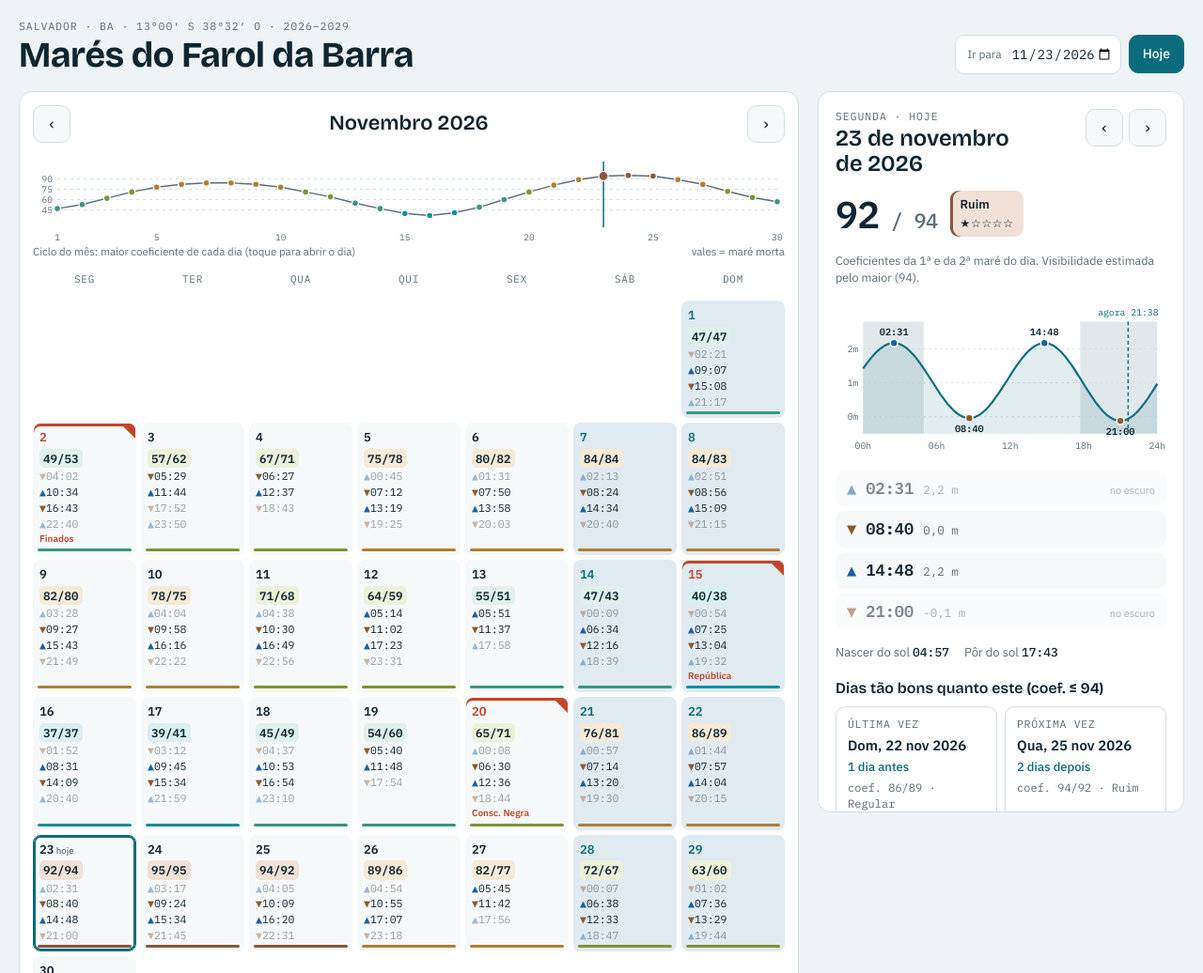
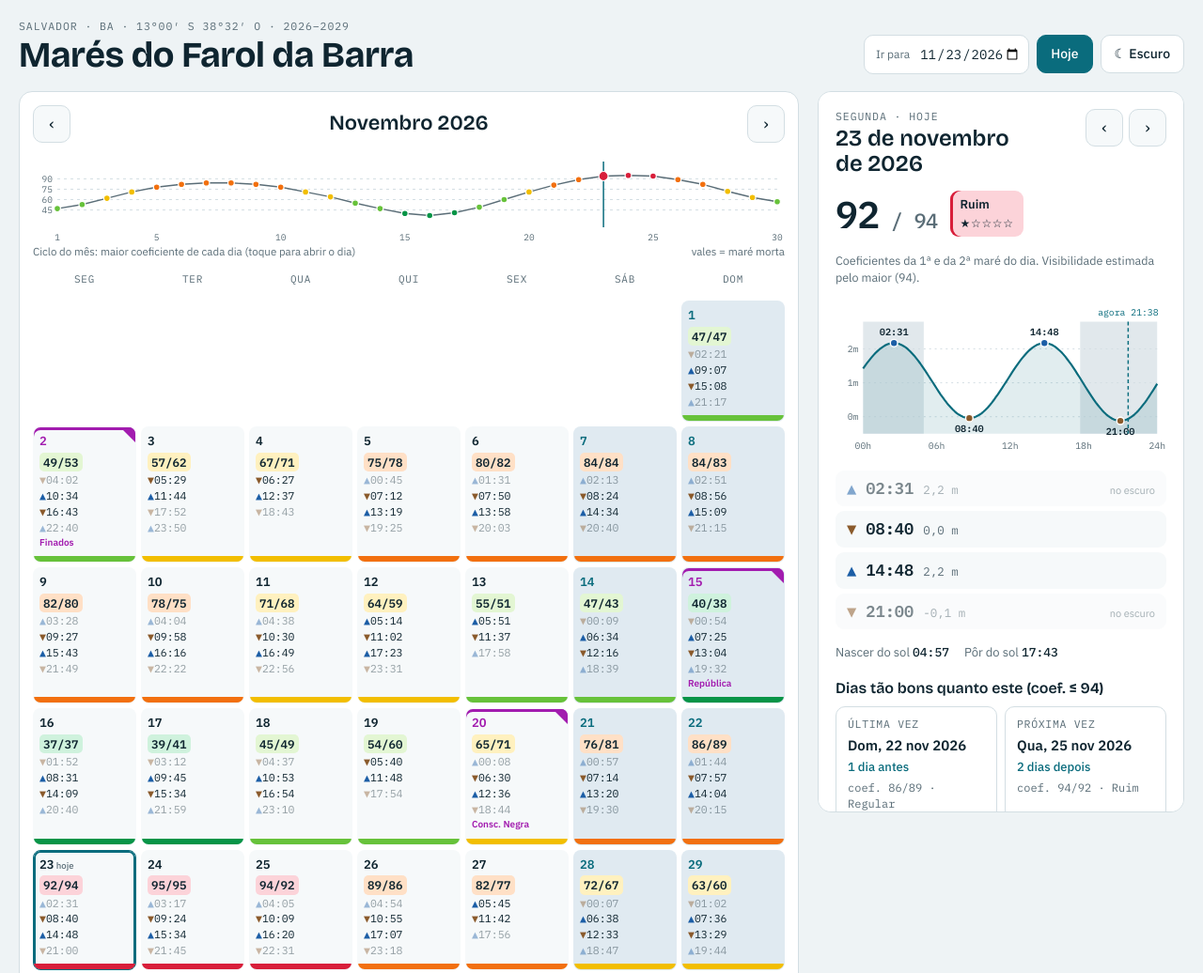
Before and after one commit to danielbranda0/mares-farol-da-barra, a plain HTML site: page index.html in a window 1280 px wide. Shown: the top 1036 px of the page at 94% size. Drawn offline with nearby package versions, Linux system fonts and the light colour scheme.

Commit message:
Tema claro como padrão com alternador no topo; escala de visibilidade mais vívida
Co-Authored-By: Claude Opus 5.5 <noreply@anthropic.com>
Claude-Session: https://claude.ai/code/session_01VhmVWuM26KnBCtLMFuKFcq

```diff
--- a/index.html
+++ b/index.html
@@ -12,6 +12,7 @@
 <link rel="apple-touch-icon" href="icon-180.png">
 <link rel="icon" type="image/png" sizes="192x192" href="icon-192.png">
 <link rel="manifest" href="manifest.webmanifest">
+<script>(function(){var t="light";try{t=localStorage.getItem("mares-tema")||"light"}catch(e){}document.documentElement.setAttribute("data-theme",t==="dark"?"dark":"light")})();</script>
 <style>html{color-scheme:light}:root{padding-top:env(safe-area-inset-top,0px);padding-bottom:env(safe-area-inset-bottom,0px)}body{margin:0}img{max-width:100%}[hidden]{display:none!important}</style>
 <title>Marés do Farol da Barra</title>
 <link rel="preconnect" href="https://fonts.googleapis.com">
@@ -23,27 +24,19 @@
   --bg:#EEF3F5; --surface:#FFFFFF; --surface-2:#F6F9FA; --ink:#0F2530; --muted:#5A6D77; --line:#D3DEE3;
   --accent:#0A6C7D; --accent-ink:#FFFFFF; --night:#E1E8EC; --curve:#0A6C7D; --curve-fill:rgba(10,108,125,.12);
   --up:#1C5EA6; --down:#8A5A2B;
-  --we:#E0EAF1; --hol:#C2462A; --holt:#FBE3DC; --pf:#A8711A; --pft:#F7ECD6;
-  --v1:#138FA1; --v1t:#D9EFF2; --v2:#3A957F; --v2t:#E0F0EA; --v3:#7F9433; --v3t:#EDF1DA; --v4:#B07F33; --v4t:#F5EAD7; --v5:#8A5639; --v5t:#F0E0D6;
+  --we:#E0EAF1; --hol:#A21CAF; --holt:#F6DDF7; --pf:#4F56D9; --pft:#E2E4FB;
+  --v1:#079447; --v1t:#CFF2DD; --v2:#67C23A; --v2t:#E3F6D3; --v3:#F2BE00; --v3t:#FFF1BF; --v4:#F2700F; --v4t:#FFE0C6; --v5:#D81E3A; --v5t:#FCD3D9;
   --shadow:0 1px 2px rgba(15,37,48,.06),0 8px 24px rgba(15,37,48,.08);
   --f-display:"Bricolage Grotesque","Segoe UI",system-ui,sans-serif;
   --f-body:"IBM Plex Sans","Segoe UI",system-ui,sans-serif;
   --f-mono:"IBM Plex Mono",Consolas,"Courier New",monospace;
 }
-@media (prefers-color-scheme: dark){:root:not([data-theme="light"]){
-  --we:#18323D; --hol:#F0846A; --holt:#3E2119; --pf:#E2B05C; --pft:#3A2D16;
+:root[data-theme="dark"]{
+  --we:#18323D; --hol:#EB7CF0; --holt:#3A1838; --pf:#9EA4FF; --pft:#23264A;
   --bg:#09151B; --surface:#10212A; --surface-2:#0D1C24; --ink:#E2EEF2; --muted:#8FA4AE; --line:#233841;
   --accent:#4FC0D0; --accent-ink:#06222A; --night:#0A171D; --curve:#4FC0D0; --curve-fill:rgba(79,192,208,.14);
   --up:#80B4F2; --down:#DAA571;
-  --v1:#4CC5D5; --v1t:#113940; --v2:#66C6AD; --v2t:#14352E; --v3:#B3C86A; --v3t:#2A3318; --v4:#DCAD62; --v4t:#3A2D16; --v5:#C98C67; --v5t:#3A2418;
-  --shadow:0 1px 2px rgba(0,0,0,.3),0 8px 24px rgba(0,0,0,.35); color-scheme:dark;
-}}
-:root[data-theme="dark"]{
-  --we:#18323D; --hol:#F0846A; --holt:#3E2119; --pf:#E2B05C; --pft:#3A2D16;
-  --bg:#09151B; --surface:#10212A; --surface-2:#0D1C24; --ink:#E2EEF2; --muted:#8FA4AE; --line:#233841;
-  --accent:#4FC0D0; --accent-ink:#06222A; --night:#0A171D; --curve:#4FC0D0; --curve-fill:rgba(79,192,208,.14);
-  --up:#80B4F2; --down:#DAA571;
-  --v1:#4CC5D5; --v1t:#113940; --v2:#66C6AD; --v2t:#14352E; --v3:#B3C86A; --v3t:#2A3318; --v4:#DCAD62; --v4t:#3A2D16; --v5:#C98C67; --v5t:#3A2418;
+  --v1:#22D36B; --v1t:#0E3D24; --v2:#9AE35A; --v2t:#25391A; --v3:#FFD43B; --v3t:#3D3410; --v4:#FF8F33; --v4t:#42260E; --v5:#FF4D63; --v5t:#45171F;
   --shadow:0 1px 2px rgba(0,0,0,.3),0 8px 24px rgba(0,0,0,.35); color-scheme:dark;
 }
 *{box-sizing:border-box}
@@ -82,7 +75,7 @@ h1{font-family:var(--f-display);font-weight:700;font-size:clamp(26px,4.4vw,38px)
 /* Grade */
 .dow,.grid{display:grid;grid-template-columns:repeat(7,minmax(0,1fr));gap:4px}
 .dow span{font-family:var(--f-mono);font-size:11px;text-transform:uppercase;letter-spacing:.06em;color:var(--muted);text-align:center;padding:2px 0}
-.cell{position:relative;overflow:hidden;border:1px solid transparent;border-radius:8px;padding:5px 4px 6px;text-align:left;cursor:pointer;display:flex;flex-direction:column;gap:2px;min-width:0;min-height:96px;background:var(--surface-2);transition:transform .08s}
+.cell{position:relative;overflow:hidden;border:1px solid transparent;border-radius:8px;padding:5px 4px 11px;text-align:left;cursor:pointer;display:flex;flex-direction:column;gap:2px;min-width:0;min-height:100px;background:var(--surface-2);transition:transform .08s}
 .cell:hover{border-color:var(--line)}
 .cell:active{transform:scale(.97)}
 .cell.blank{background:transparent;cursor:default;border:0}
@@ -91,7 +84,7 @@ h1{font-family:var(--f-display);font-weight:700;font-size:clamp(26px,4.4vw,38px)
 .cell .dn{font-weight:600;font-size:12px}
 .cell .we{color:var(--accent)}
 .cell .cf{font-family:var(--f-mono);font-weight:600;font-size:11.5px;font-variant-numeric:tabular-nums;border-radius:5px;padding:1px 4px;align-self:flex-start;color:var(--ink)}
-.cell .bar{position:absolute;left:4px;right:4px;bottom:3px;height:3px;border-radius:2px}
+.cell .bar{position:absolute;left:0;right:0;bottom:0;height:6px}
 .cell .tl{font-family:var(--f-mono);font-size:10.5px;line-height:1.3;font-variant-numeric:tabular-nums;white-space:nowrap;overflow:hidden}
 .cell .tl.dk{opacity:.42}
 .up{color:var(--up)} .down{color:var(--down)}
@@ -116,7 +109,7 @@ h1{font-family:var(--f-display);font-weight:700;font-size:clamp(26px,4.4vw,38px)
 
 .legend{display:flex;flex-wrap:wrap;gap:6px 14px;font-size:12px;color:var(--muted);align-items:center}
 .legend .sw{display:inline-flex;align-items:center;gap:6px}
-.legend .sw i{width:14px;height:6px;border-radius:3px;display:inline-block}
+.legend .sw i{width:18px;height:8px;border-radius:3px;display:inline-block}
 
 /* Painel do dia */
 .detail{background:var(--surface);border:1px solid var(--line);border-radius:14px;padding:18px;display:flex;flex-direction:column;gap:16px;min-width:0}
@@ -166,7 +159,7 @@ button.cc{cursor:pointer} button.cc:hover{border-color:var(--accent)}
 .scrim{display:none}
 
 @media (min-width:700px){
-  .cell{min-height:110px;padding:6px 6px 8px}
+  .cell{min-height:114px;padding:6px 6px 12px}
   .cell .dn{font-size:13px}
   .cell .cf{font-size:12.5px}
   .cell .tl{font-size:11.5px}
@@ -187,7 +180,7 @@ button.cc{cursor:pointer} button.cc:hover{border-color:var(--accent)}
   .scrim.open{opacity:1;pointer-events:auto}
 }
 @media (max-width:420px){
-  .cell{padding:4px 2px 6px;min-height:92px}
+  .cell{padding:4px 2px 10px;min-height:96px}
   .cell .tl{font-size:9.6px;letter-spacing:-.02em}
   .cell .cf{font-size:10.5px;padding:1px 3px}
   .cell .dn{font-size:11px}
@@ -211,6 +204,7 @@ button.cc{cursor:pointer} button.cc:hover{border-color:var(--accent)}
     <div class="tools">
       <div class="datebox"><label for="pick">Ir para</label><input type="date" id="pick" min="2026-01-01" max="2029-12-31"></div>
       <button class="btn primary" id="btnToday" type="button">Hoje</button>
+      <button class="btn" id="btnTheme" type="button" aria-label="Alternar tema">☾ Escuro</button>
     </div>
   </header>
 
@@ -427,6 +421,11 @@ $("detail").addEventListener("click",e=>{
   if(e.target.closest("#closeSheet"))closeSheet();
 });
 $("scrim").addEventListener("click",closeSheet);
+function applyTheme(th){document.documentElement.setAttribute("data-theme",th);$("btnTheme").textContent=th==="dark"?"☀ Claro":"☾ Escuro";
+  const m=document.querySelector('meta[name="theme-color"]');if(m)m.setAttribute("content",th==="dark"?"#09151B":"#0A6C7D");
+  try{localStorage.setItem("mares-tema",th)}catch(e){}}
+applyTheme(document.documentElement.getAttribute("data-theme")==="dark"?"dark":"light");
+$("btnTheme").addEventListener("click",()=>{applyTheme(document.documentElement.getAttribute("data-theme")==="dark"?"light":"dark");renderCycle();renderDetail()});
 $("prevM").addEventListener("click",()=>goMonth(-1));
 $("nextM").addEventListener("click",()=>goMonth(1));
 $("btnToday").addEventListener("click",()=>select(clampI(TODAY),true));
```
